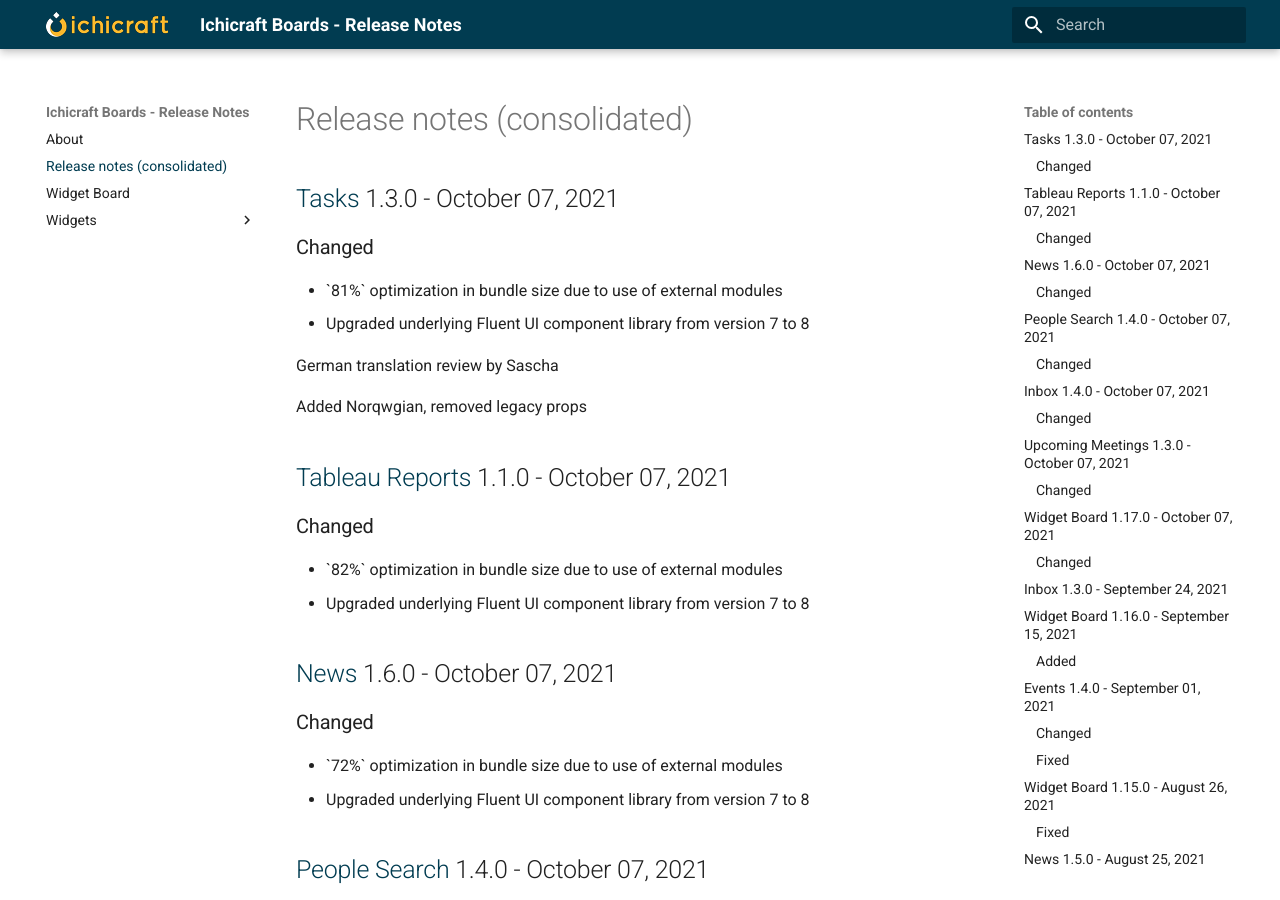
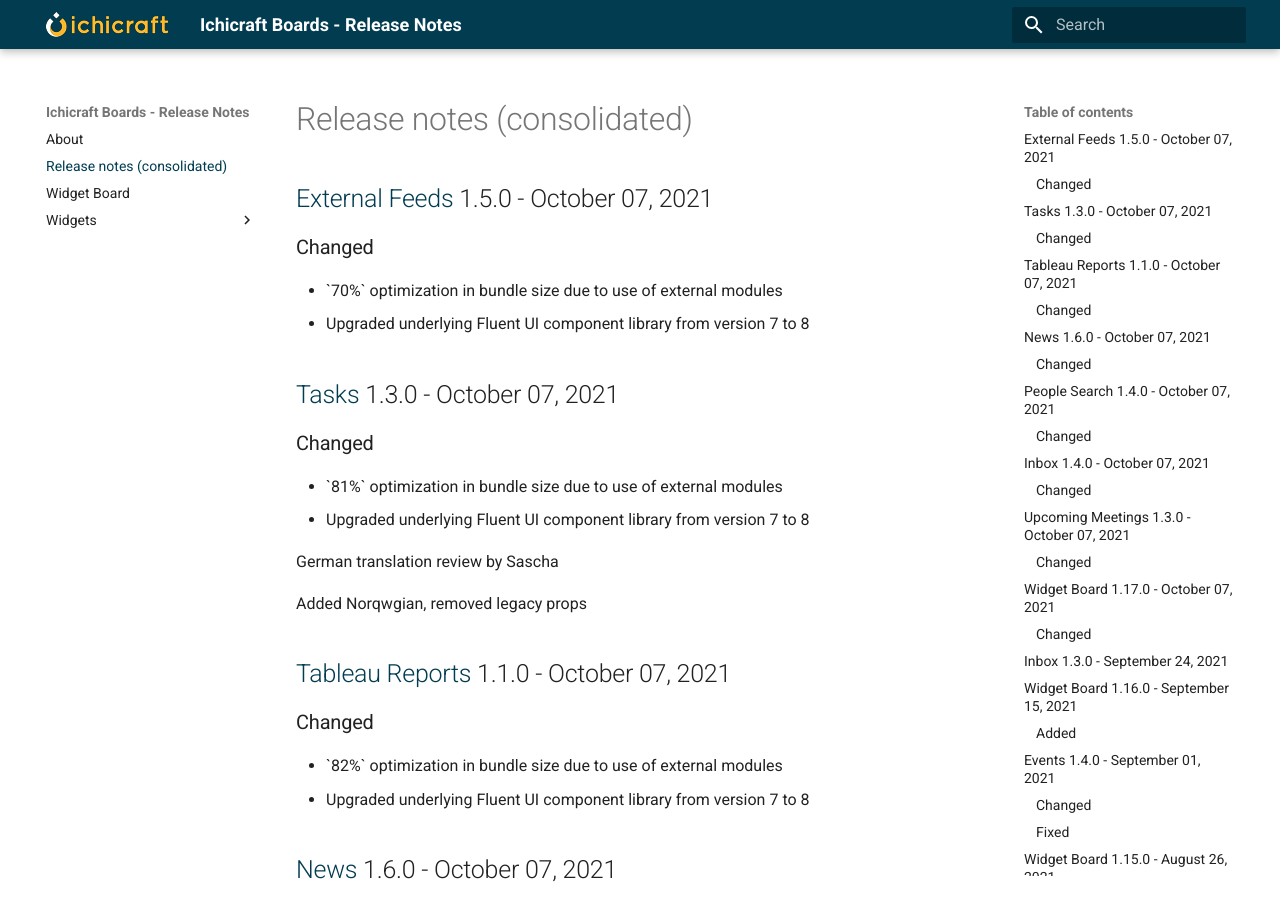
Before and after one commit to ichicraft/widgets-docs, an MkDocs documentation site: the page built from docs/Release-notes-(consolidated).md, in a window 1280 px wide and 900 px high. Built offline with MkDocs 1.6.1 and Material for MkDocs 9.7.7, drawn with Linux system fonts in a browser that asks for light colours.

Commit message:
Release notes updated by BuildService

```diff
--- a/docs/Release-notes-(consolidated).md
+++ b/docs/Release-notes-(consolidated).md
@@ -1,3 +1,9 @@
+## [External Feeds](./Widgets/External Feeds.md) 1.5.0 - October 07, 2021
+
+### Changed
+- &#x60;70%&#x60; optimization in bundle size due to use of external modules
+- Upgraded underlying Fluent UI component library from version 7 to 8
+
 ## [Tasks](./Widgets/Tasks.md) 1.3.0 - October 07, 2021
 
 ### Changed
```
Also changed, not shown: docs/Widgets/External Feeds.md (+6 -0 lines).
